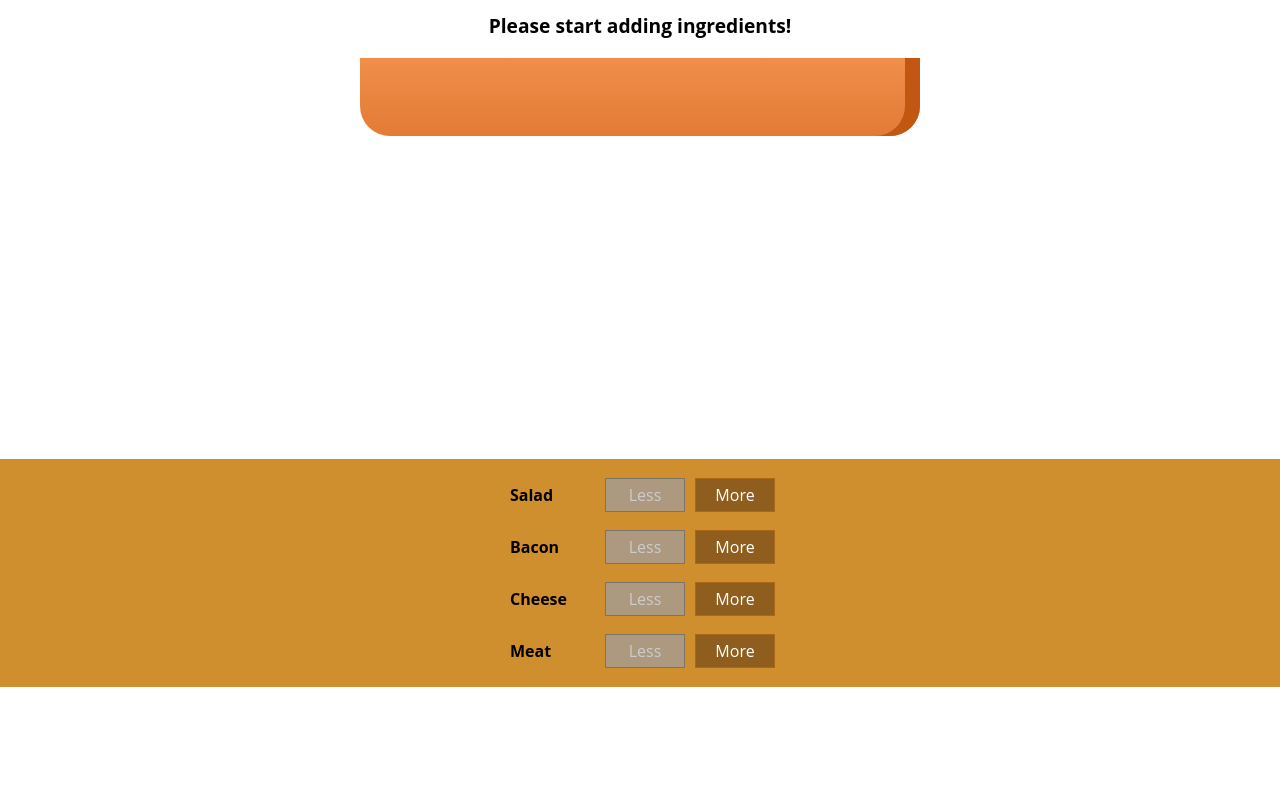
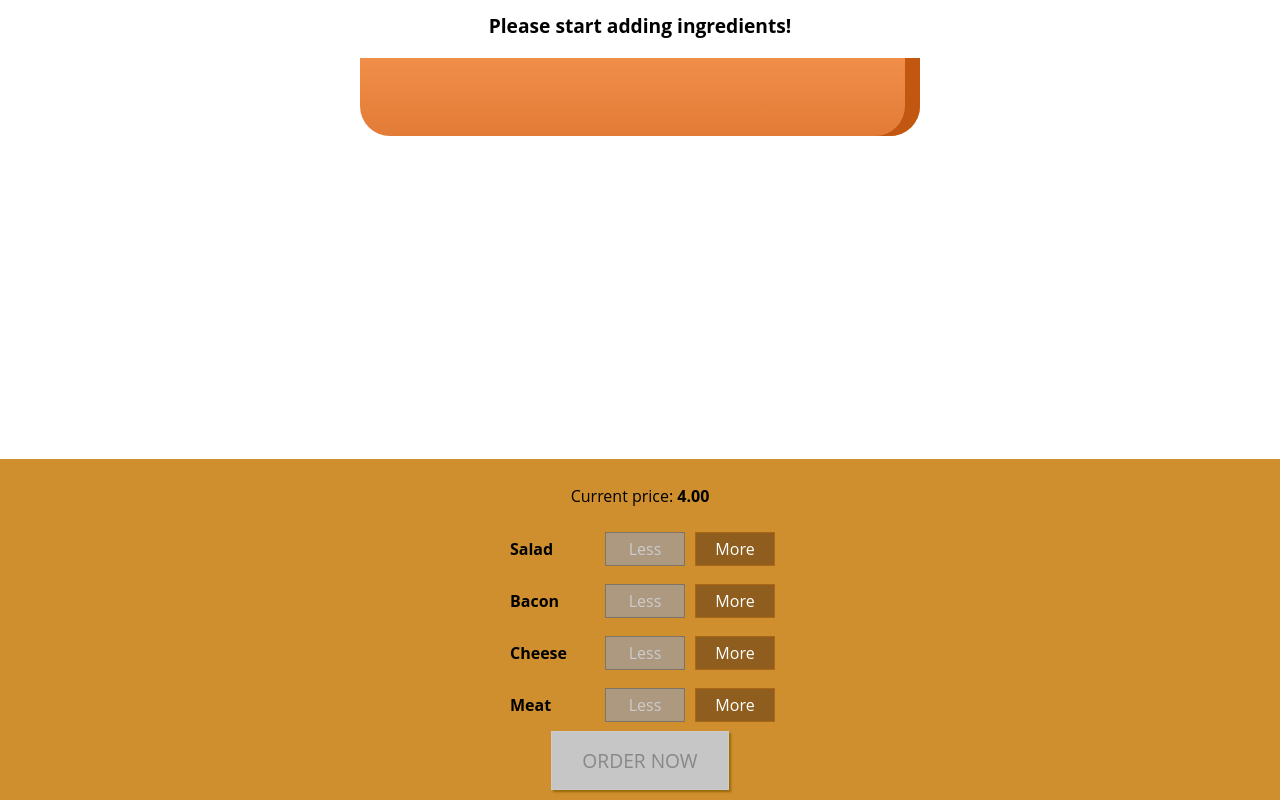
Before and after one commit to mikhailsidorov/react-burger-builder, a React app: page / in a window 1280 px wide. Shown: the part 179-979 px from the top of the page. Before the commit the page ends 866 px from the top, so only its background shows below. Built offline with nearby package versions, Linux system fonts and the light colour scheme; the HTML template or start-up script is replaced by a standard one.

Commit message:
Add order button

```diff
--- a/src/components/Burger/BuildControls/BuildControls.css
+++ b/src/components/Burger/BuildControls/BuildControls.css
@@ -8,3 +8,44 @@
     margin: auto;
     padding: 10px 0;
 }
+
+.OrderButton {
+    background-color: #dad735;
+    outline: none;
+    cursor: pointer;
+    border: 1px solid #966909;
+    color: #966909;
+    font-family: inherit;
+    font-size: 1.2em;
+    padding: 15px 30px;
+    box-shadow: 2px 2px 2px #966909;
+}
+
+.OrderButton:hover, .OrderButton:active {
+    background-color: #a0db41;
+    border: 1px solid #966909;
+    color: #966909;
+}
+
+.OrderButton:disabled {
+    background-color: #c7c6c6;
+    cursor: not-allowed;
+    border: 1px solid #ccc;
+    color: #888888;
+}
+
+.OrderButton:not(:disabled) {
+    animation: enable 0.3s linear;
+}
+
+@keyframes enable {
+    0% {
+        transform: scale(1);
+    }
+    60% {
+        transform: scale(1.1);
+    }
+    100% {
+        transform: scale(1);
+    }
+}
--- a/src/components/Burger/BuildControls/BuildControls.js
+++ b/src/components/Burger/BuildControls/BuildControls.js
@@ -12,6 +12,7 @@
 
 const buildControls = (props) => (
   <div className={classes.BuildControls}>
+    <p>Current price: <strong>{props.price.toFixed(2)}</strong></p>
     {controls.map(ctrl => (
       <BuildControl
         key={ctrl.label}
@@ -21,6 +22,9 @@
         removed={() => (props.ingredientRemoved(ctrl.type))}
         disabled={props.disabled[ctrl.type]} />
     ))}
+    <button
+      className={classes.OrderButton}
+      disabled={!props.purchaseble}>ORDER NOW</button>
   </div>
 )
 
--- a/src/containers/BurgerBuilder/BurgerBuilder.js
+++ b/src/containers/BurgerBuilder/BurgerBuilder.js
@@ -19,7 +19,17 @@
       cheese: 0,
       meat: 0
     },
-    totalPrice: 4
+    totalPrice: 4,
+    purchaseble: false
+  }
+
+  updatePurchaseState (ingredients) {
+    const sum = Object.keys(ingredients).map(igKey => {
+      return ingredients[igKey]
+    }).reduce((sum, el) => {
+      return sum + el
+    }, 0)
+    this.setState({purchaseble: sum > 0})
   }
 
   addIngredientHandler = (type) => {
@@ -33,6 +43,7 @@
     const oldPrice = this.state.totalPrice
     const newPrice = oldPrice + priceAddition
     this.setState({totalPrice: newPrice, ingredients: updatedIngredients})
+    this.updatePurchaseState(updatedIngredients)
   }
 
   removeIngredientHandler = (type) => {
@@ -49,6 +60,7 @@
     const oldPrice = this.state.totalPrice
     const newPrice = oldPrice - priceDeduction
     this.setState({ totalPrice: newPrice, ingredients: updatedIngredients })
+    this.updatePurchaseState(updatedIngredients)
   }
 
   render() {
@@ -64,7 +76,9 @@
         <BuildControls
           ingredientAdded={this.addIngredientHandler}
           ingredientRemoved={this.removeIngredientHandler}
-          disabled={disabledInfo} />
+          disabled={disabledInfo}
+          price={this.state.totalPrice}
+          purchaseble={this.state.purchaseble} />
       </Aux>
     );
   }
```
